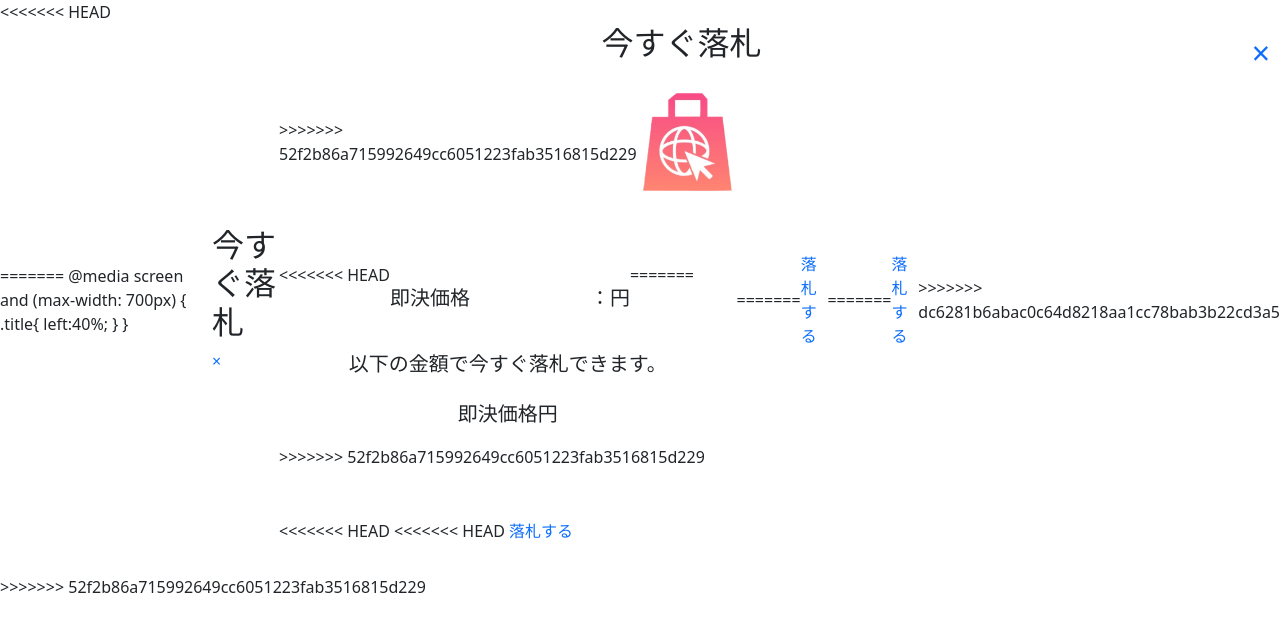
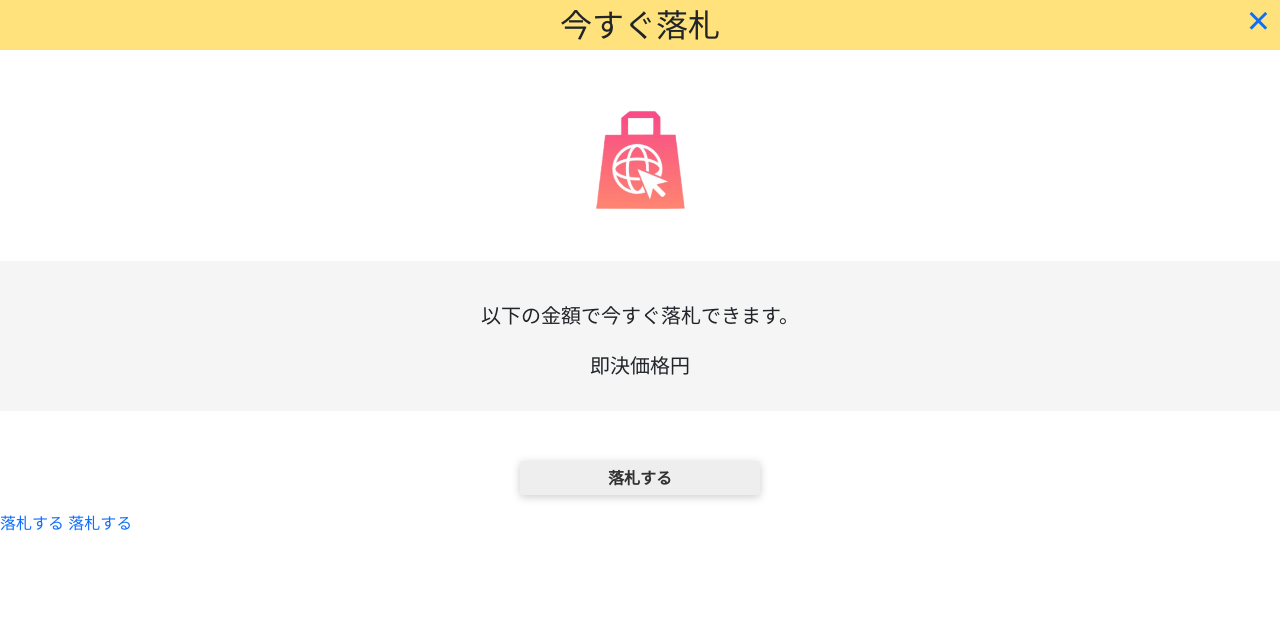
Before and after one commit to daikun4710/FourCraft, a PHP site: page /Decide.php in a window 1280 px wide. Shown: the top 632 px of the page. Run offline with PHP 8.4, Linux system fonts and the light colour scheme; data that the repository does not hold is empty; some libraries are stand-ins or nearby versions.

Commit message:
あああ

```diff
--- a/app/Decide.php
+++ b/app/Decide.php
@@ -32,10 +32,6 @@
   <link href="https://cdn.jsdelivr.net/npm/bootstrap@5.0.2/dist/css/bootstrap.min.css" rel="stylesheet" integrity="sha384-EVSTQN3/azprG1Anm3QDgpJLIm9Nao0Yz1ztcQTwFspd3yD65VohhpuuCOmLASjC" crossorigin="anonymous">
   <title>即決画面</title>
 
-<<<<<<< HEAD
-  <style>
-      header {
-=======
 
 
     <style>
@@ -43,21 +39,11 @@
 
       header {
         position: absolute;
->>>>>>> 52f2b86a715992649cc6051223fab3516815d229
           display: flex;
           width: 100%;
           height: 50px;
           background-color: #FFE27B;
           align-items: center;
-<<<<<<< HEAD
-          position: relative;
-        }
-
-      .title {
-          /* margin: auto; */
-          position: absolute;
-          left: 47%;
-=======
 
         }
 
@@ -69,7 +55,6 @@
           display: flex;
           justify-content: center;
           align-items: center;
->>>>>>> 52f2b86a715992649cc6051223fab3516815d229
         }
 
       .menu-item {
@@ -78,13 +63,9 @@
           padding: 10px;
           position: absolute;
           right: 0;
-<<<<<<< HEAD
-          top: -22%;
-=======
           top: -20px;
           z-index: 9999;
           font-size: 40px;
->>>>>>> 52f2b86a715992649cc6051223fab3516815d229
         }
 
       .bg-ddd{
@@ -112,13 +93,10 @@
           transform: translateY(-2px);
           box-shadow: 0 15px 30px -5px rgb(0 0 0 / 15%), 0 0 5px rgb(0 0 0 / 10%);
         }
-<<<<<<< HEAD
-=======
 
         .lead{
           font-size:20px;
         }
->>>>>>> 52f2b86a715992649cc6051223fab3516815d229
 
         @media screen and (max-width: 600px) {
           #label{
@@ -126,23 +104,6 @@
           }
 
         }
-<<<<<<< HEAD
-    </style>
-</head>
-
-<body>
-<header>
-    <h2 class="title">今すぐ落札</h2>
-    <nav class="nav">
-      <ul>
-        <li class="menu-item"><a href="#" style="text-decoration: none;"><h2>×</h2></a></li>
-      </ul>
-    </nav>
-  </header>
-
-  <main>
-      <div style = "display:flex; align-items:center; ">
-=======
 
 
 
@@ -164,27 +125,19 @@
 
 <main>
       <div style = "display:flex; align-items:center;">
->>>>>>> 52f2b86a715992649cc6051223fab3516815d229
         <img src=./images/Logo.png width=100 class="mx-auto" vspace="50">
       </div>
       <div class="bg-ddd" style="width: auto; padding-top: 20px;">
           <div style="display:flex;">
-<<<<<<< HEAD
-
-          <p class="lead text-center" style="margin-top: 20px;">即決価格　　　　　　：円</p>
-=======
             </div>
             <p class="lead text-center" style="margin-top: 20px;">以下の金額で今すぐ落札できます。</p>
           <p class="lead text-center" style="margin-top: 20px;">即決価格<?php echo $buyout_price; ?>円</p>
->>>>>>> 52f2b86a715992649cc6051223fab3516815d229
       </div>
 
       <p>
 
       <form method="post" action="" name="BuyForm">
       <div class="button_solid001" style="margin-top: 50px;">
-<<<<<<< HEAD
-<<<<<<< HEAD
         <a href="#" style="text-decoration: none;">落札する</a>
       </div>
       </p>
@@ -195,12 +148,9 @@
 </main>
 
 </body>
-=======
         <a href="DicideCompletion.php" style="text-decoration: none;">落札する</a>
-=======
         <input type="hidden" name="buyBtn">
         <a href="javascript:BuyForm.submit()" style="text-decoration: none;">落札する</a>
->>>>>>> dc6281b6abac0c64d8218aa1cc78bab3b22cd3a5
       </div>
       </form>
       </p>
@@ -213,5 +163,4 @@
 
 
   </body>
->>>>>>> 52f2b86a715992649cc6051223fab3516815d229
 </html>
```
